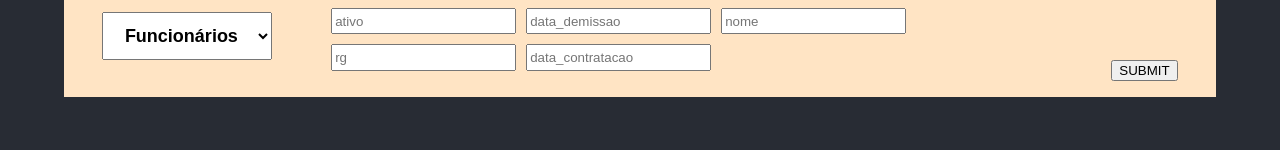
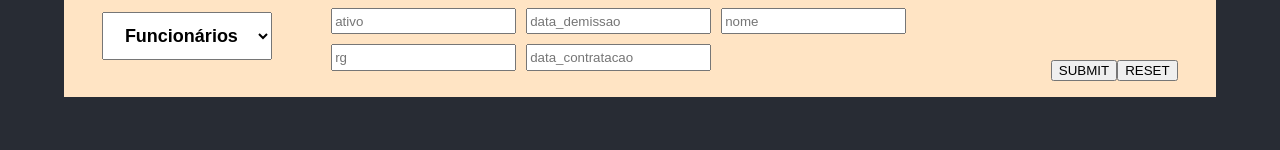
Before and after one commit to ViktorCosenza/loja-generica-pbd-front, a React (Create React App) app: page / in a window 1280 px wide. Shown: the part 309-459 px from the top of the page. Built offline with nearby package versions, Linux system fonts and the light colour scheme.

Commit message:
fix naming handleSubmit

```diff
--- a/src/App.js
+++ b/src/App.js
@@ -7,6 +7,11 @@ import schemaInfo from './utils/dbFields'
 import './App.css'
 
 function App () {
+
+  const handleSubmit = (data) => {
+    console.log('Submitted')
+    console.log(data)
+  }
   return (
     <div className='App'>
       <header className='App-header'>
@@ -14,9 +19,7 @@ function App () {
       </header>
       <Query
         schemaInfo={schemaInfo}
-        onSubmit={() => {
-          console.log('Submitted')
-        }}
+        handleSubmit={handleSubmit}
       />
       <Results />
     </div>
--- a/src/components/Filters.js
+++ b/src/components/Filters.js
@@ -5,17 +5,40 @@ import './Filters.css'
 function Filter (props) {
   const method = props.filterMethod
   const columns = props.columns
-  const [inputs, setInputs] = useState({})
+  const [searchInputs, setSearchInputs] = useState({})
+  const [whereInputs, setWhereInputs] = useState({})
 
   useEffect(() => {
-    setInputs({})
+    cleanInputs()
   }, [columns])
 
-  const handleChange = (e) => {
+  const cleanInputs = () => {
+    setSearchInputs({})
+    setWhereInputs({})
+  }
+
+  const handleSubmit = () => {
+    let query = {}
+    if (method === 'get' || method === 'put' || method === 'post') {
+      query['search'] = searchInputs
+    }
+    if (method === 'delete' || method === 'update') {
+      query['where'] = whereInputs
+    }
+    query['method'] = method
+    props.handleSubmit(query)
+  }
+
+  const handleSearchChange = (e) => {
     const name = e.target.name
     const value = e.target.value
-    setInputs({ ...inputs, [name]: value })
-    console.log(inputs)
+    setSearchInputs({ ...searchInputs, [name]: value })
+  }
+
+  const handleWhereChange = (e) => {
+    const name = e.target.name
+    const value = e.target.value
+    setWhereInputs({ ...whereInputs, [name]: value })
   }
 
   return (
@@ -28,10 +51,10 @@ function Filter (props) {
             Object.keys(columns).map((key, idx) =>
               <input
                 key={idx}
-                name={key + '-search'}
-                value={inputs[key + '-search'] || ''}
+                name={key}
+                value={searchInputs[key] || ''}
                 placeholder={columns[key]}
-                onChange={(e) => handleChange(e)}
+                onChange={(e) => handleSearchChange(e)}
               />
             )
           }
@@ -43,9 +66,10 @@ function Filter (props) {
               Object.keys(columns).map((key, idx) =>
                 <input
                   key={idx + Object.keys(columns).length}
-                  name={key + '-where'}
+                  name={key}
+                  value={whereInputs[key] || ''}
                   placeholder={columns[key]}
-                  onChange={(e) => handleChange(e)}
+                  onChange={(e) => handleWhereChange(e)}
                 />
               )
           }
@@ -55,10 +79,13 @@ function Filter (props) {
         <button
           type='submit'
           value='submit'
-          onClick={e => console.log('submitted')}
-        >
-        SUBMIT
-        </button>
+          onClick={() => handleSubmit()}
+        > SUBMIT </button>
+        <button
+          type='reset'
+          value='reset'
+          onClick={() => { cleanInputs() }}
+        > RESET </button>
       </div>
     </div>
   )
--- a/src/components/Query.js
+++ b/src/components/Query.js
@@ -36,6 +36,7 @@ function Query (props) {
           columns={columns}
           filterMethod={filterMethod || 'get'}
           filterTable={filterTable || 'funcionarios'}
+          handleSubmit={props.handleSubmit}
         />
       </div>
     </div>
```
